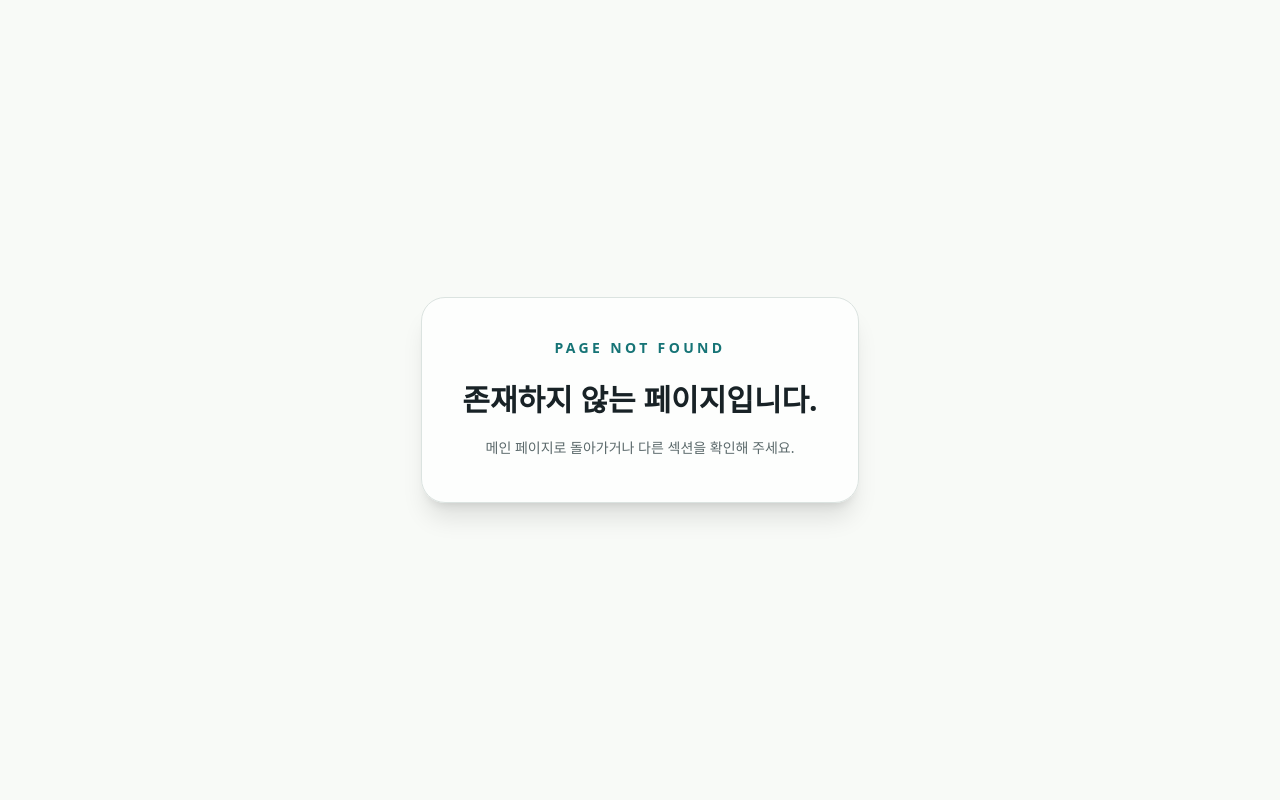
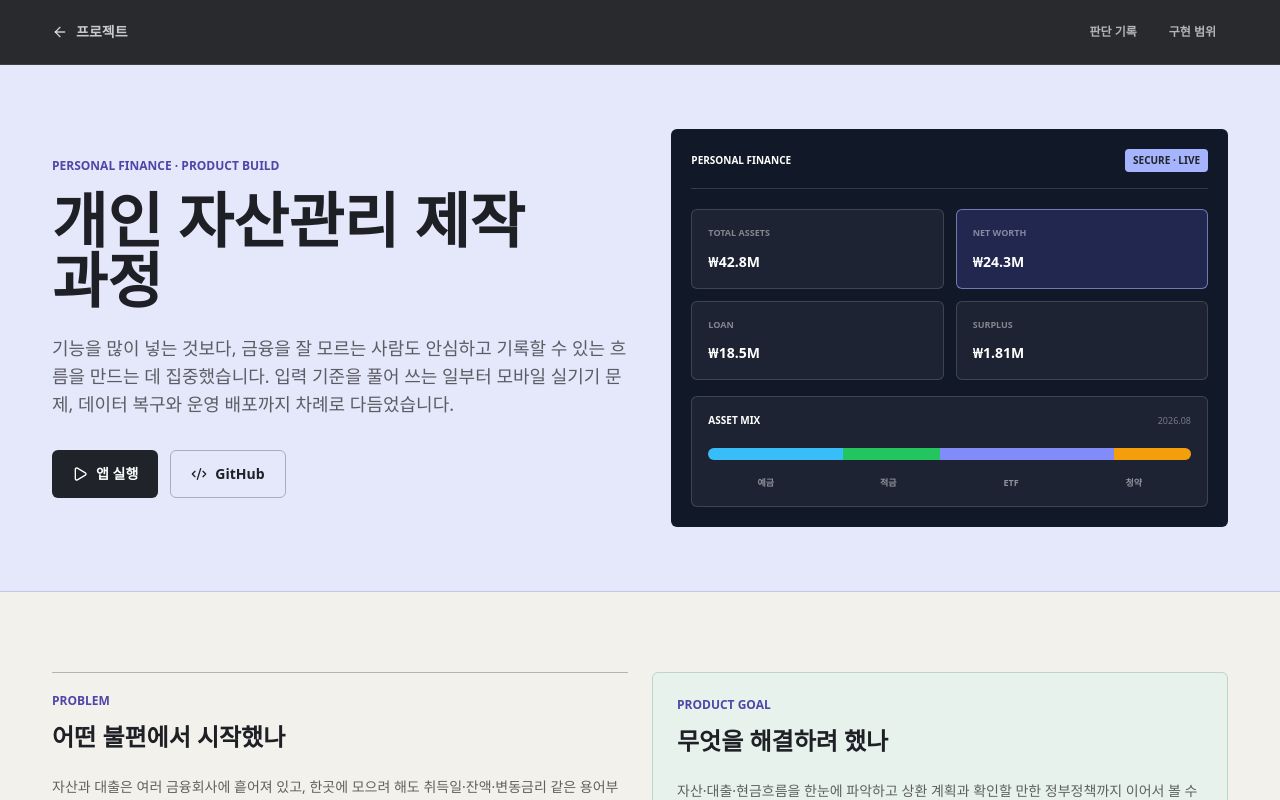
Before and after one commit to KimPooh/portfolio-site, a Next.js app: page /projects/personal-finance-manager/process in a window 1280 px wide. Before the commit this address had no page. Shown: the top 800 px of the page. Built offline with nearby package versions, Linux system fonts and the light colour scheme.

Commit message:
feat: add personal finance build process

```diff
--- a/app/projects/personal-finance-manager/page.tsx
+++ b/app/projects/personal-finance-manager/page.tsx
@@ -66,9 +66,14 @@ export default function PersonalFinanceManagerPage() {
             <h1 className="mt-5 text-4xl font-black leading-[1.12] [word-break:keep-all] sm:text-6xl">금융을 몰라도 시작할 수 있는<br />개인 자산관리</h1>
             <p className="mt-6 max-w-2xl text-base leading-8 text-black/60 sm:text-lg">자산, 대출, 월 현금흐름을 한곳에서 이해하고 기록하도록 만든 개인용 금융 관리 제품입니다. 민감정보 보호와 데이터 복구 가능성을 기능 설계의 출발점으로 삼았습니다.</p>
             <div className="mt-8 flex flex-wrap gap-2">{["Next.js", "TypeScript", "Prisma", "PostgreSQL", "Neon", "Vercel", "Mobile UX"].map((tag) => <span key={tag} className="rounded-full border border-[#4F46E5]/20 bg-white/45 px-3 py-1.5 text-xs font-bold text-[#4138B8]">{tag}</span>)}</div>
-            <a href="https://personal-finance-manager-roan.vercel.app/demo" target="_blank" rel="noreferrer" className="mt-7 inline-flex min-h-12 items-center gap-2 rounded-md bg-[#202329] px-5 text-sm font-black text-white transition hover:-translate-y-0.5">
-              배포 앱 보기 <ExternalLink className="h-4 w-4" aria-hidden="true" />
-            </a>
+            <div className="mt-7 flex flex-wrap gap-3">
+              <a href="https://personal-finance-manager-roan.vercel.app/demo" target="_blank" rel="noreferrer" className="inline-flex min-h-12 items-center gap-2 rounded-md bg-[#202329] px-5 text-sm font-black text-white transition hover:-translate-y-0.5">
+                배포 앱 보기 <ExternalLink className="h-4 w-4" aria-hidden="true" />
+              </a>
+              <Link href="/projects/personal-finance-manager/process" className="inline-flex min-h-12 items-center gap-2 rounded-md border border-[#4F46E5]/35 bg-white/45 px-5 text-sm font-black text-[#4138B8] transition hover:-translate-y-0.5 hover:bg-white/70">
+                제작 과정 보기 <span aria-hidden="true">→</span>
+              </Link>
+            </div>
           </div>
           <ProductPreview />
         </div>
--- /dev/null
+++ b/app/projects/personal-finance-manager/process/page.tsx
@@ -0,0 +1,34 @@
+import type { Metadata } from "next";
+import { AppBuildCaseStudy } from "@/components/AppBuildCaseStudy";
+
+export const metadata: Metadata = {
+  title: "개인 자산관리 제작 과정 | 김지현 Portfolio",
+  description: "금융 초보자를 위한 입력 UX부터 데이터 보호, 모바일 실기기 검증과 배포까지 개인 자산관리 앱의 제작 과정을 정리했습니다."
+};
+
+export default function PersonalFinanceManagerProcessPage() {
+  return (
+    <AppBuildCaseStudy
+      theme="finance"
+      eyebrow="PERSONAL FINANCE · PRODUCT BUILD"
+      title="개인 자산관리 제작 과정"
+      summary="기능을 많이 넣는 것보다, 금융을 잘 모르는 사람도 안심하고 기록할 수 있는 흐름을 만드는 데 집중했습니다. 입력 기준을 풀어 쓰는 일부터 모바일 실기기 문제, 데이터 복구와 운영 배포까지 차례로 다듬었습니다."
+      demoHref="https://personal-finance-manager-roan.vercel.app/demo"
+      repositoryHref="https://github.com/KimPooh/Personal-Finance-Manager"
+      problem="자산과 대출은 여러 금융회사에 흩어져 있고, 한곳에 모으려 해도 취득일·잔액·변동금리 같은 용어부터 막히기 쉽습니다. 게다가 개인 금융정보를 다루는 만큼 편리함만 앞세우기보다, 잘못 입력하거나 데이터를 잃었을 때 되돌릴 수 있는 구조가 필요했습니다."
+      goal="자산·대출·현금흐름을 한눈에 파악하고 상환 계획과 확인할 만한 정부정책까지 이어서 볼 수 있는 개인용 앱을 만드는 것이 목표였습니다. 동시에 실제 데이터는 관리자 로그인 뒤에 보호하고, 포트폴리오 방문자는 가상 데이터 데모만 안전하게 볼 수 있도록 경계를 나눴습니다."
+      steps={[
+        { question: "왜 은행 자동연동부터 시작하지 않았나?", reason: "실제 금융 API는 계약과 인증, 보안 요건이 따라오고 개인 프로젝트에서 계좌 스크래핑을 우회적으로 구현하는 것은 위험했습니다.", decision: "수동 등록과 은행·카드 CSV 미리보기부터 완성했습니다. 파일을 바로 저장하지 않고 행별 수정·제외와 중복 확인을 거치게 했습니다." },
+        { question: "왜 입력칸 아래 설명을 붙였나?", reason: "취득일, 원금, 잔액, 상환방식처럼 익숙한 사람에게는 당연한 항목도 처음 쓰는 사람에게는 기준이 모호했습니다.", decision: "각 항목이 무엇을 뜻하고 어디서 확인하는지 짧게 풀어 썼습니다. 금융회사도 직접 타이핑하는 대신 국내 기관 목록에서 고를 수 있게 바꿨습니다." },
+        { question: "왜 갤럭시에서 직접 다시 확인했나?", reason: "데스크톱에서는 정상인 파일 선택과 은행 목록이 안드로이드 브라우저에서 눌리지 않거나 다시 선택하기 어려웠고, 표와 버튼도 화면 밖으로 잘렸습니다.", decision: "파일 선택을 명시적인 버튼으로 바꾸고 기관 선택은 네이티브 선택창으로 교체했습니다. 표는 카드형 목록으로 재구성하고 하단 탭과 안전영역을 실기기 기준으로 조정했습니다." },
+        { question: "왜 복사와 가져오기에 중복 기준이 필요한가?", reason: "지난달 항목이나 같은 거래 파일을 여러 번 가져오면 잉여자금과 통계가 조용히 틀어질 수 있습니다.", decision: "지난달 복사는 개수까지 비교하는 방식으로, CSV는 파일·행 지문과 발생 순서를 조합하는 방식으로 중복을 막았습니다. 사용자가 수정한 표시값과 원본 거래의 식별값도 분리했습니다." },
+        { question: "왜 백업보다 복원 테스트를 먼저 챙겼나?", reason: "파일을 내려받았다는 사실만으로는 실제 복구가 된다고 말할 수 없고, 다른 암호화 키나 손상 파일은 화면 전체를 깨뜨릴 수 있었습니다.", decision: "백업 → 전체 삭제 → 복원을 실제 DB에서 왕복 검증하고, 손상 형식과 다른 키는 데이터를 지우기 전에 거절했습니다. 중간 실패는 전체 롤백되도록 테스트했습니다." },
+        { question: "왜 실제 앱과 공개 데모를 나눴나?", reason: "로그인을 없애면 방문자의 입력이 한 DB에 섞이고 개인 데이터의 수정·삭제·백업까지 노출될 수 있습니다.", decision: "실제 앱은 관리자 로그인과 암호화를 유지하고, 포트폴리오에는 DB·세션·관리 API를 전혀 호출하지 않는 가상 데이터 전용 데모를 별도 경로로 배포했습니다." },
+        { question: "왜 SQLite에서 PostgreSQL로 옮겼나?", reason: "로컬 파일 DB는 개인 PC에서는 간단하지만 서버리스 배포 환경에서는 파일 쓰기가 지속되지 않고 로그인 제한도 인스턴스마다 나뉩니다.", decision: "Neon PostgreSQL로 데이터 계층을 옮기고 로그인 제한도 DB 기반으로 바꿨습니다. 운영·개발·테스트 DB를 분리한 뒤 Vercel에 배포했습니다." }
+      ]}
+      flow={["자산·대출·현금흐름을 한곳에서 보고 싶은 문제 정의", "금융 초보자 기준으로 카테고리와 입력 설명 정리", "자산·대출·현금흐름·상환계획 핵심 흐름 구현", "CSV 미리보기와 서버 재검증·중복 방지 설계", "갤럭시 실기기에서 파일 선택·기관 선택·모바일 레이아웃 수정", "백업·전체 삭제·복원과 트랜잭션 롤백 검증", "SQLite에서 Neon PostgreSQL로 이전하고 운영 보안 강화", "Vercel 배포 후 실제 앱과 공개 읽기 전용 데모 분리"]}
+      implemented={["자산·대출·현금흐름 통합 관리", "대출 상환 일정과 월 잉여자금 계산", "금융 초보자를 위한 입력 도움말과 국내 금융회사 선택", "은행·카드 CSV 미리보기·수정·제외·중복 방지", "암호화 저장과 백업·삭제·복원", "DB 기반 이중 로그인 시도 제한", "모바일 카드 목록과 하단 고정 탭", "Neon PostgreSQL·Vercel 운영 배포", "실제 데이터와 분리된 공개 읽기 전용 데모"]}
+      next={["홈 화면 설치를 위한 PWA 구성", "실제 금융사별 CSV 형식 추가 대응", "정부정책 데이터 갱신 주기와 출처 표시 강화", "공식 금융 API 이용 요건이 갖춰질 경우 안전한 자동연동 검토"]}
+    />
+  );
+}
--- a/components/AppBuildCaseStudy.tsx
+++ b/components/AppBuildCaseStudy.tsx
@@ -1,7 +1,7 @@
 import Link from "next/link";
 import { ArrowLeft, CodeXml, Play, Sparkles } from "lucide-react";
 
-type ThemeName = "studyflow" | "arte";
+type ThemeName = "studyflow" | "arte" | "finance";
 
 type BuildStep = {
   question: string;
@@ -40,10 +40,42 @@ const themes = {
     button: "bg-[#173F3B] text-white",
     soft: "bg-[#F6DDD4] border-[#DDB6A8]",
     marker: "bg-[#C9BDF4]"
+  },
+  finance: {
+    page: "bg-[#F3F1EC] text-[#1E2026]",
+    hero: "bg-[#E5E7FA] border-[#C4C7E8]",
+    accent: "text-[#4F46A8]",
+    button: "bg-[#202329] text-white",
+    soft: "bg-[#E8F2EC] border-[#BCD5C8]",
+    marker: "bg-[#A5B4FC]"
   }
 } satisfies Record<ThemeName, Record<string, string>>;
 
 function ProductVisual({ theme }: { theme: ThemeName }) {
+  if (theme === "finance") {
+    return (
+      <div className="relative min-h-[22rem] overflow-hidden rounded-md bg-[#111827] p-5 text-white" aria-label="개인 자산관리의 자산, 대출, 현금흐름 대시보드를 표현한 그래픽">
+        <div className="flex items-center justify-between border-b border-white/15 pb-4 text-[10px] font-black">
+          <span>PERSONAL FINANCE</span>
+          <span className="rounded bg-[#A5B4FC] px-2 py-1 text-[#202329]">SECURE · LIVE</span>
+        </div>
+        <div className="mt-5 grid grid-cols-2 gap-3">
+          {[["TOTAL ASSETS", "₩42.8M"], ["NET WORTH", "₩24.3M"], ["LOAN", "₩18.5M"], ["SURPLUS", "₩1.81M"]].map(([label, value], index) => (
+            <div key={label} className={`rounded-md border p-4 ${index === 1 ? "border-[#A5B4FC]/60 bg-[#6366F1]/20" : "border-white/15 bg-white/5"}`}>
+              <p className="text-[9px] font-black text-white/45">{label}</p>
+              <p className="mt-3 text-sm font-black">{value}</p>
+            </div>
+          ))}
+        </div>
+        <div className="mt-4 rounded-md border border-white/15 bg-white/5 p-4">
+          <div className="flex items-center justify-between"><span className="text-[10px] font-black">ASSET MIX</span><span className="text-[9px] text-white/40">2026.08</span></div>
+          <div className="mt-5 flex h-3 overflow-hidden rounded-full bg-white/10"><span className="w-[28%] bg-[#38BDF8]" /><span className="w-[20%] bg-[#22C55E]" /><span className="w-[36%] bg-[#818CF8]" /><span className="w-[16%] bg-[#F59E0B]" /></div>
+          <div className="mt-4 grid grid-cols-4 gap-2 text-center text-[9px] font-bold text-white/50"><span>예금</span><span>적금</span><span>ETF</span><span>청약</span></div>
+        </div>
+      </div>
+    );
+  }
+
   if (theme === "arte") {
     return (
       <div className="relative min-h-[22rem] overflow-hidden rounded-md bg-[#17191E] p-5 text-white" aria-label="ARTE Visit Companion의 작품 선택과 이중 언어 관람 가이드 화면을 표현한 그래픽">
--- a/components/TargetedPortfolio.tsx
+++ b/components/TargetedPortfolio.tsx
@@ -130,7 +130,7 @@ const projectCards = [
     href: "/projects/personal-finance-manager",
     liveHref: "https://personal-finance-manager-roan.vercel.app/demo",
     repository: null,
-    processHref: null,
+    processHref: "/projects/personal-finance-manager/process",
     color: "bg-[#E5E7FA]",
     visual: "finance"
   },
@@ -565,7 +565,7 @@ export function TargetedPortfolio({ profile, projects }: TargetedPortfolioProps)
                   </div>
                   <div className="mt-6 flex flex-wrap gap-3 lg:mt-auto lg:pt-6">
                     <Link href={project.href} className="inline-flex min-h-11 items-center gap-3 rounded-md bg-[#1A1B20] px-4 text-sm font-black text-white transition hover:-translate-y-0.5">
-                      {project.processHref ? copy.appButton : copy.detailButton}<span aria-hidden="true">↗</span>
+                      {project.processHref && !("liveHref" in project) ? copy.appButton : copy.detailButton}<span aria-hidden="true">↗</span>
                     </Link>
                     {"liveHref" in project && project.liveHref ? (
                       <a href={project.liveHref} target="_blank" rel="noreferrer" className="inline-flex min-h-11 items-center gap-3 rounded-md border border-[#6C5A8F] bg-[#E5DCF3] px-4 text-sm font-black text-[#4F3F72] transition hover:-translate-y-0.5 hover:bg-[#D5C8EA]">
```
